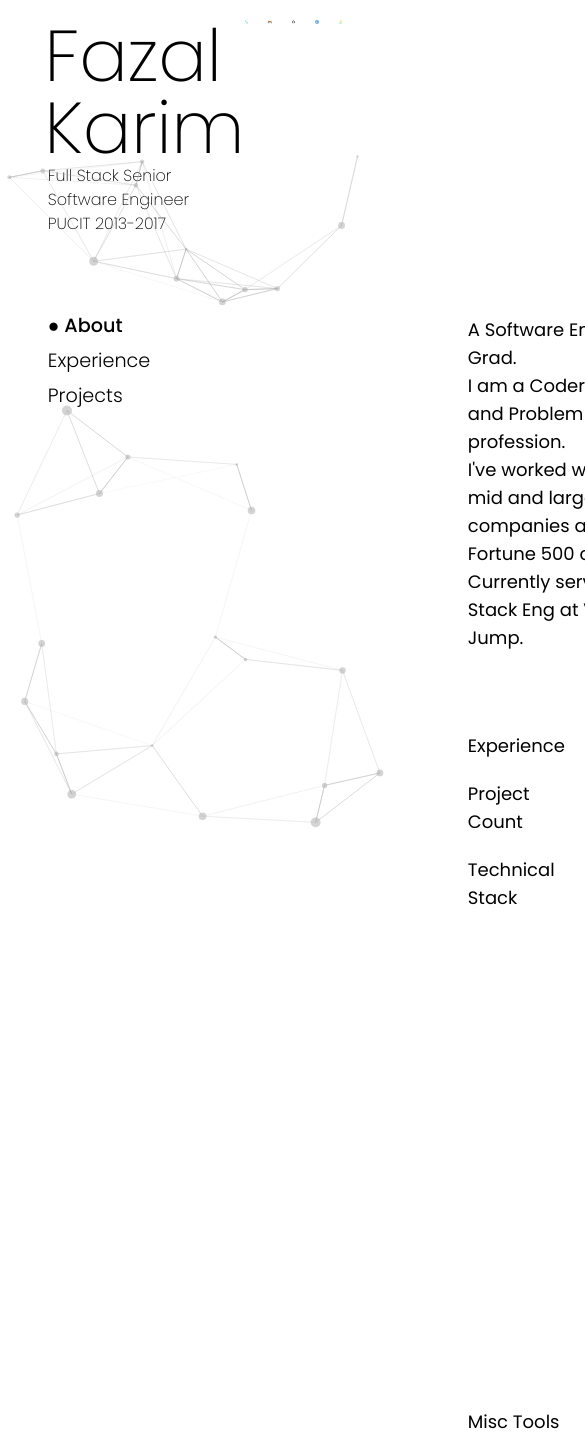
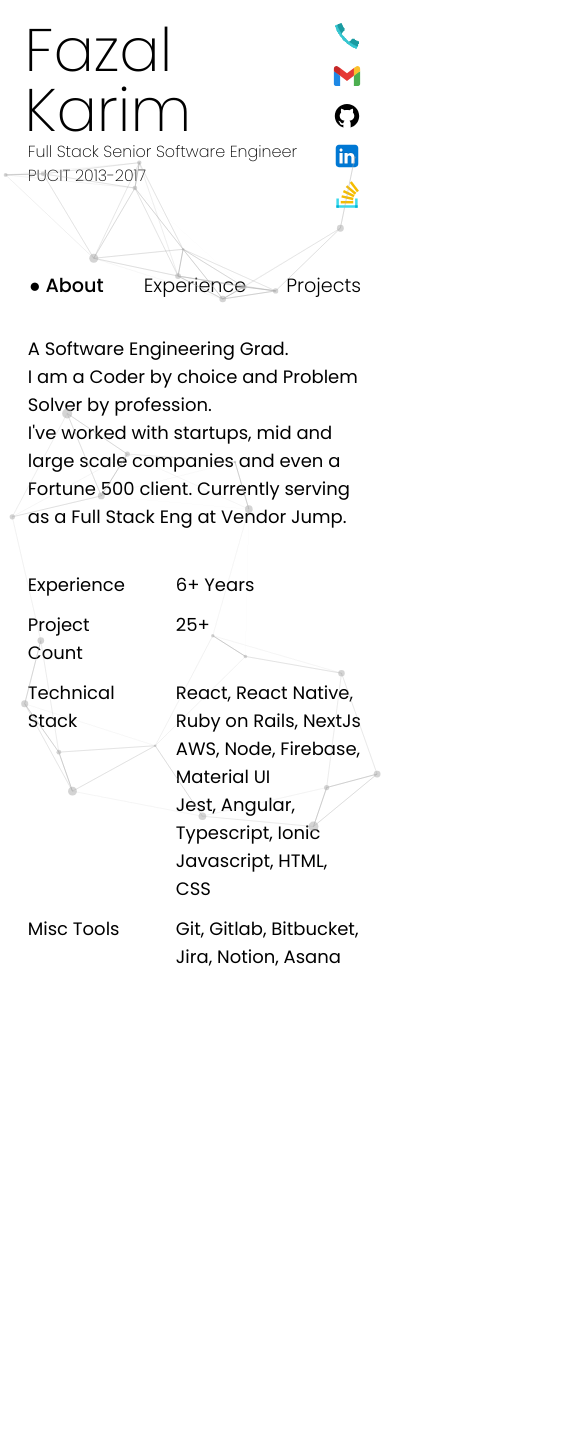
Before and after one commit to haider-94/fazalportfolio, a Next.js app: page / in a window 390 px wide. Shown: the top 1456 px of the page, 585 px wide, since content can reach past the window. After the commit the page ends 991 px from the top, so only its background shows below. Built offline with nearby package versions, Linux system fonts and the light colour scheme.

Commit message:
made home page mobile responsive

```diff
--- a/components/container/portfolio.js
+++ b/components/container/portfolio.js
@@ -3,7 +3,7 @@ import UserDetails from "../user/user-details";
 
 const Portfolio = () => {
   return (
-    <div className="px-10 py-5">
+    <div className="px-5 py-5 md:px-10 md:py-5">
       <Header />
       <UserDetails />
     </div>
--- a/components/header/header.js
+++ b/components/header/header.js
@@ -13,26 +13,26 @@ const Header = () => {
   };
   return (
     <nav>
-      <ul className="flex justify-between">
+      <ul className="flex justify-between md:justify-between lg:items-start">
         <div className="font-extralight">
-          <h1 className="text-7xl ml-[-0.20rem]">{user.name}</h1>
+          <h1 className="text-6xl md:text-7xl ml-[-0.20rem]">{user.name}</h1>
           <p className="text-base font-extralight">{user.title}</p>
           <p className="text-base font-extralight">PUCIT 2013-2017</p>
         </div>
-        <div className="flex gap-5">
+        <div className="flex flex-col gap-2 md:flex md:flex-row md:gap-5">
           <li>
             <Link target="_blank" href="tel:+923244962952">
-              <Image width={40} height={30} src={phone} alt="" />
+              <Image className="w-8 h-8 md:w-10 md:h-10" src={phone} alt="phone icon" />
             </Link>
           </li>
           <li>
-            <Link target="_blank" href="mailto:fazalkarim.se@gmail.com">
-              <Image width={40} height={30} src={gmail} alt="" />
+            <Link  target="_blank" href="mailto:fazalkarim.se@gmail.com">
+              <Image className="w-8 h-8 md:w-10 md:h-10" src={gmail} alt="gmail icon" />
             </Link>
           </li>
           <li>
             <Link target="_blank" href="https://github.com/fazal26">
-              <Image width={40} height={30} src={github} alt="" />
+              <Image className="w-8 h-8 md:w-10 md:h-10" src={github} alt="github icon" />
             </Link>
           </li>
           <li>
@@ -40,7 +40,7 @@ const Header = () => {
               target="_blank"
               href="https://www.linkedin.com/in/fazalkarim/"
             >
-              <Image width={40} height={30} src={linkedin} alt="" />
+              <Image className="w-8 h-8 md:w-10 md:h-10" src={linkedin} alt="linkedin icon" />
             </Link>
           </li>
           <li>
@@ -48,7 +48,7 @@ const Header = () => {
               target="_blank"
               href="https://stackoverflow.com/users/10195813/fazal-karim"
             >
-              <Image width={40} height={30} src={stackoverflow} alt="" />
+              <Image className="w-8 h-8 md:w-10 md:h-10" src={stackoverflow} alt="stackoverflow icon" />
             </Link>
           </li>
         </div>
--- a/components/user/descriptions.js
+++ b/components/user/descriptions.js
@@ -8,28 +8,34 @@ const PersonalInfo = ({ data, about, experience, projects }) => {
         <div className="lg:h-[74vh] text-lg">
           <p>A Software Engineering Grad.</p>
           <p>I am a Coder by choice and Problem Solver by profession.</p>
-          <p className="mb-20">
+          <p className="mb-10 md:mb-20">
             I&apos;ve worked with startups, mid and large scale companies and
             even a Fortune 500 client. Currently serving as a Full Stack Eng at
             Vendor Jump.
           </p>
-          <div className="flex gap-x-10">
-            <div className="flex flex-col">
-              <span className="mb-5">Experience</span>
-              <span className="mb-5">Project Count</span>
+          <div className="flex gap-x-5 sm:gap-x-10">
+            <div className="">
+              <div className="grid grid-cols-[100px,1fr] gap-12 sm:grid-cols-[150px,1fr] sm:gap-3">
+                <span className="mb-3 sm:mb-5">Experience</span>
+                <p className="mb-3 sm:mb-5">6+ Years</p>
+              </div>
+              <div className="grid grid-cols-[100px,1fr] gap-12 sm:grid-cols-[150px,1fr] sm:gap-3">
+                <span className="mb-3 sm:mb-5">Project Count</span>
+                <p className="sm:mb-5">25+</p>
+              </div>
+              <div className="grid grid-cols-[100px,1fr] gap-12 sm:grid-cols-[150px,1fr] sm:gap-3">
                 <span>Technical Stack</span>
-              <span className="mt-auto">Misc Tools</span>
-            </div>
                 <div>
-              <p className="mb-5">6+ Years</p>
-              <p className="mb-5">25+</p>
                   <p>React, React Native, Ruby on Rails, NextJs</p>
                   <p>AWS, Node, Firebase, Material UI</p>
                   <p>Jest, Angular, Typescript, Ionic</p>
                   <p>Javascript, HTML, CSS</p>
-              <p className="mt-5">
-                Git, Gitlab, Bitbucket, Jira, Notion, Asana
-              </p>
+                </div>
+              </div>
+              <div className="grid grid-cols-[100px,1fr] gap-12 mt-3 sm:grid-cols-[150px,1fr] sm:gap-3">
+                <span>Misc Tools</span>
+                <p>Git, Gitlab, Bitbucket, Jira, Notion, Asana</p>
+              </div>
             </div>
           </div>
         </div>
--- a/components/user/user-details.js
+++ b/components/user/user-details.js
@@ -8,7 +8,7 @@ const UserDetails = () => {
   const [experience, setExperience] = useState(false);
   const [projects, setProjects] = useState(false);
   return (
-    <main className="grid grid-cols-[420px,1fr] pt-20">
+    <main className="grid gap-y-10 pt-16 md:pt-20 md:grid md:grid-cols-[200px,1fr] lg:grid-cols-[420px,1fr] lg:gap-y-16">
       <PersonalNavbar
         about={about}
         experience={experience}
--- a/components/user/usernavbar/user-navbar.js
+++ b/components/user/usernavbar/user-navbar.js
@@ -16,16 +16,14 @@ const PersonalNavbar = ({ about, experience, projects, setAbout, setExperience,
   };
   return (
     <div style={{ maxHeight: "100vh" }}>
-      <ul className={`flex flex-col gap-4 text-[1.2rem] leading-none font-light`}>
+      <ul className={`flex leading-none font-light flex-row justify-center gap-10 md:flex-col lg:gap-4 text-[1.2rem]`}>
         <li onClick={() => handleUserNavbar("about")} className={`${about ? "font-medium pointer-events-none" : "font-light"}`}>
           <span className="cursor-pointer">{about ? "● About" : "About"}</span>
         </li>
         <li onClick={() => handleUserNavbar("experience")} className={`${experience ? "font-medium pointer-events-none" : "font-light"}`}>
-          {" "}
           <span className="cursor-pointer">{experience ? "● Experience" : "Experience"}</span>
         </li>
         <li onClick={() => handleUserNavbar("projects")} className={`${projects ? "font-medium pointer-events-none" : "font-light"}`}>
-          {" "}
           <span className="cursor-pointer">{projects ? "● Projects" : "Projects"}</span>
         </li>
       </ul>
```
Lines whose indentation alone changed are shown as unchanged.
